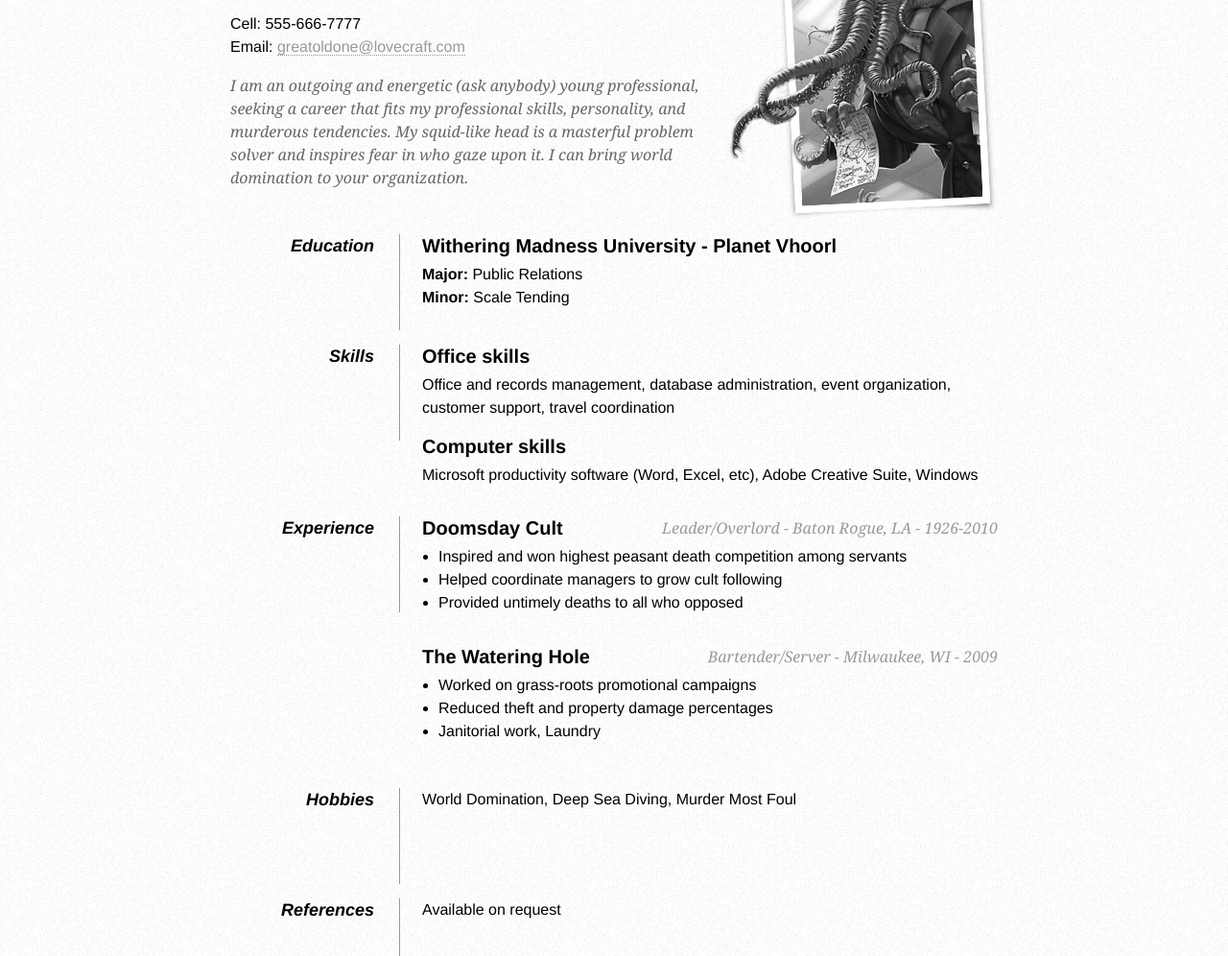
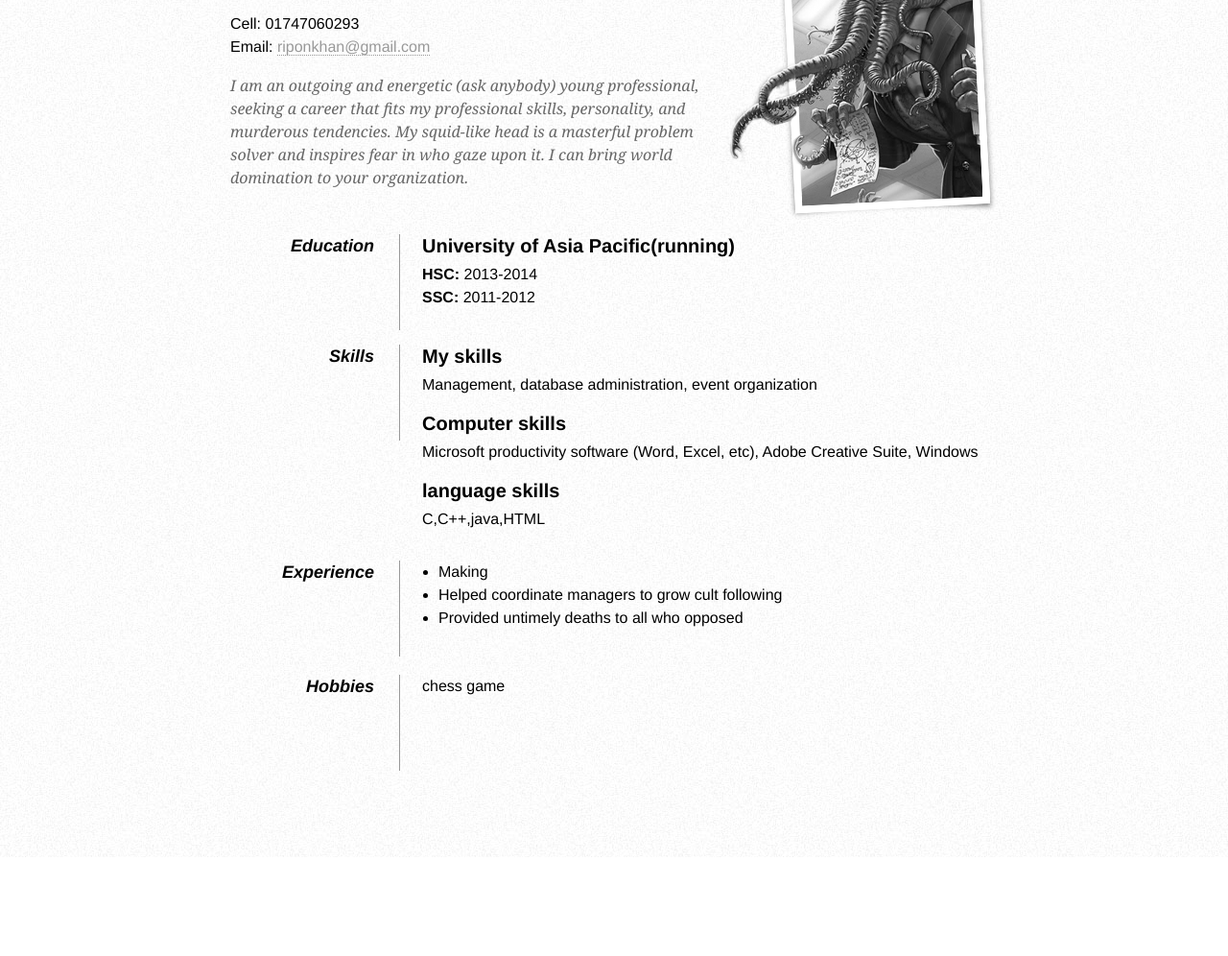
Before and after one commit to RiponRK/portfoliorkt, a plain HTML site: page index.html in a window 1280 px wide. Shown: the part 84-1080 px from the top of the page at 96% size. After the commit the page ends 977 px from the top, so only its background shows below. Drawn offline with Linux system fonts and the light colour scheme.

Commit message:
Add files via upload

```diff
--- a/index.html
+++ b/index.html
@@ -42,8 +42,8 @@
             <h1 class="fn">C'thulhu</h1>
 
             <p>
-                Cell: <span class="tel">555-666-7777</span><br />
-                Email: <a class="email" href="mailto:greatoldone@lovecraft.com">greatoldone@lovecraft.com</a>
+                Cell: <span class="tel">01747060293</span><br />
+                Email: <a class="email" href="mailto:riponkhan@gmail.com">riponkhan@gmail.com</a>
             </p>
         </div>
 
@@ -63,50 +63,43 @@
 
             <dt>Education</dt>
             <dd>
-                <h2>Withering Madness University - Planet Vhoorl</h2>
-                <p><strong>Major:</strong> Public Relations<br />
-                   <strong>Minor:</strong> Scale Tending</p>
+                <h2>University of Asia Pacific(running) </h2>
+                <p><strong>HSC:</strong> 2013-2014<br />
+                   <strong>SSC:</strong> 2011-2012</p>
             </dd>
 
             <dd class="clear"></dd>
 
             <dt>Skills</dt>
             <dd>
-                <h2>Office skills</h2>
-                <p>Office and records management, database administration, event organization, customer support, travel coordination</p>
+                <h2>My skills</h2>
+                <p>Management, database administration, event organization</p>
 
                 <h2>Computer skills</h2>
                 <p>Microsoft productivity software (Word, Excel, etc), Adobe Creative Suite, Windows</p>
+
+                <h2>language skills</h2>
+                <p>C,C++,java,HTML</p>
             </dd>
 
             <dd class="clear"></dd>
 
             <dt>Experience</dt>
             <dd>
-                <h2>Doomsday Cult <span>Leader/Overlord - Baton Rogue, LA - 1926-2010</span></h2>
                 <ul>
-                    <li>Inspired and won highest peasant death competition among servants</li>
+                    <li>Making</li>
                     <li>Helped coordinate managers to grow cult following</li>
                     <li>Provided untimely deaths to all who opposed</li>
-                </ul>
-
-                <h2>The Watering Hole <span>Bartender/Server - Milwaukee, WI - 2009</span></h2>
-                <ul>
-                    <li>Worked on grass-roots promotional campaigns</li>
-                    <li>Reduced theft and property damage percentages</li>
-                    <li>Janitorial work, Laundry</li>
                 </ul>
             </dd>
 
             <dd class="clear"></dd>
 
             <dt>Hobbies</dt>
-            <dd>World Domination, Deep Sea Diving, Murder Most Foul</dd>
+            <dd>chess game</dd>
 
             <dd class="clear"></dd>
 
-            <dt>References</dt>
-            <dd>Available on request</dd>
 
             <dd class="clear"></dd>
         </dl>
```
